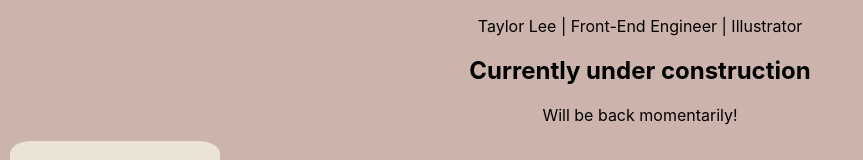
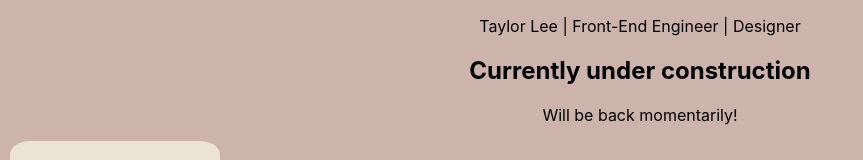
Before and after one commit to chamomiletay/chamomiletay, a React (Create React App) app: page / in a window 1280 px wide. Shown: the top 160 px of the page, without its empty margins (0-863 px from the left). Built offline with nearby package versions, Linux system fonts and the light colour scheme; a web font is replaced by a local one.

Commit message:
updated header

```diff
--- a/src/components/Header.js
+++ b/src/components/Header.js
@@ -3,7 +3,7 @@
 const Header = () => {
     return(
         <div>
-            <p>Taylor Lee | Front-End Engineer | Illustrator </p>
+            <p>Taylor Lee | Front-End Engineer | Designer </p>
         </div>
     )
 }
```
